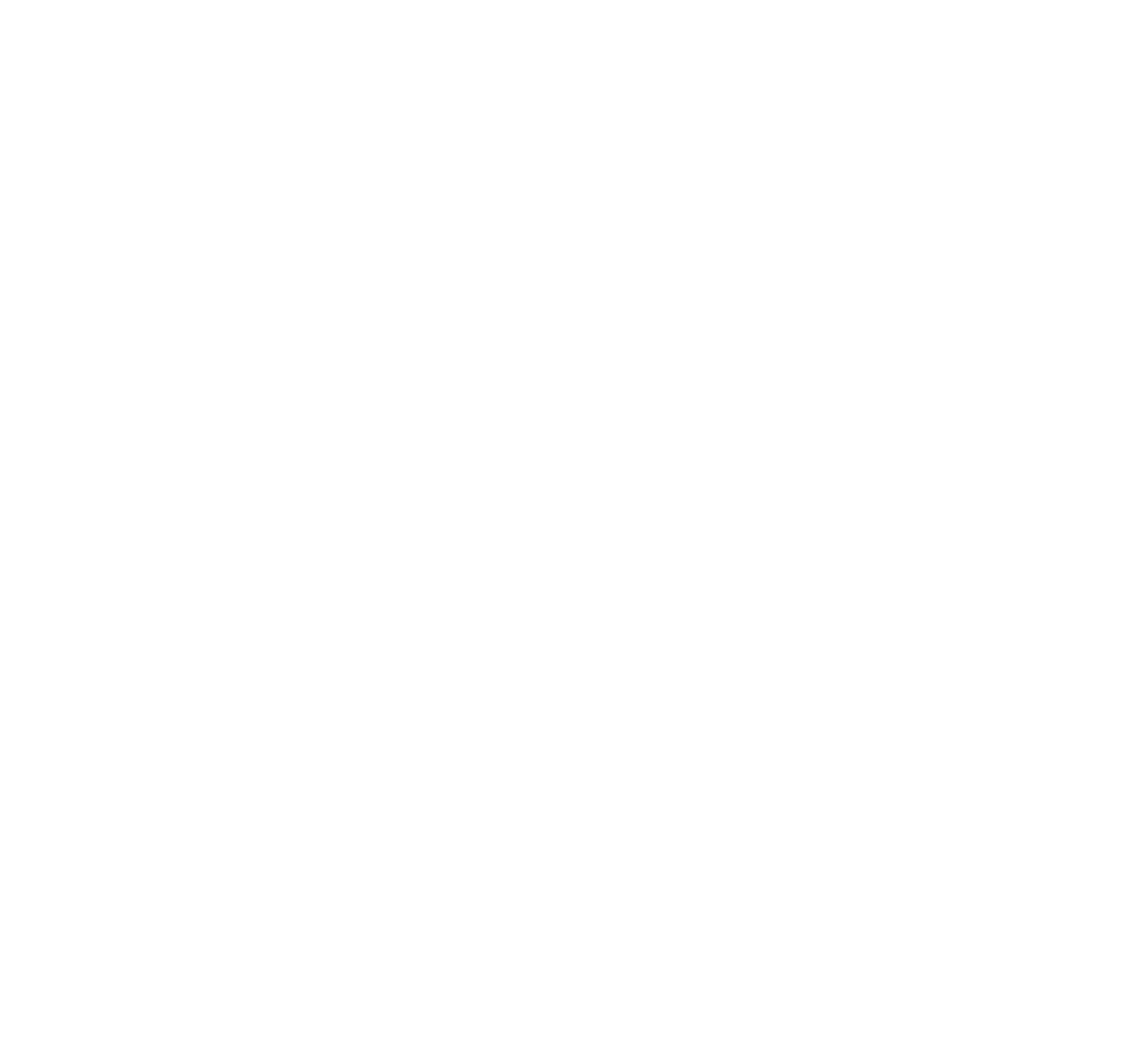
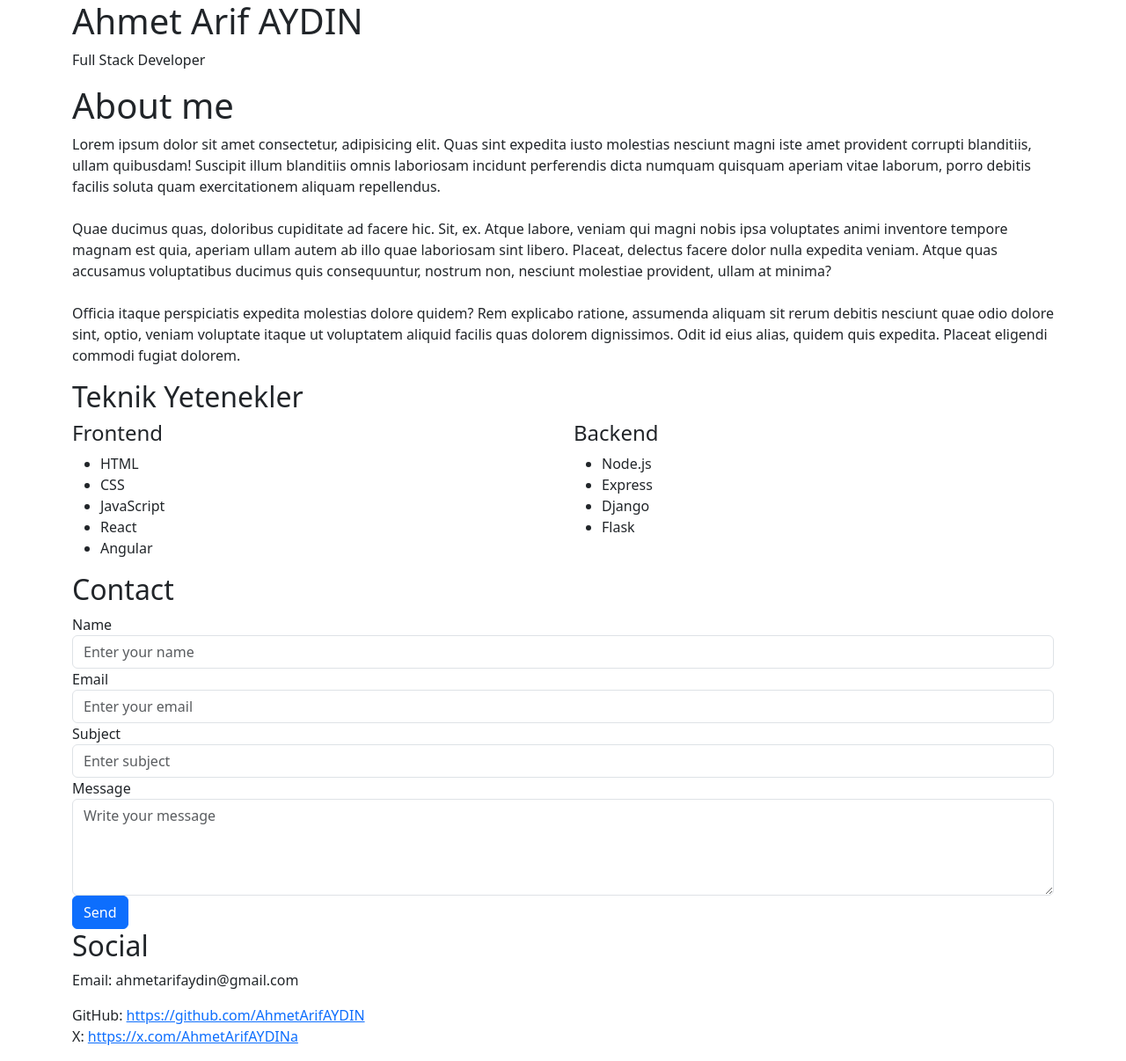
Before and after one commit to AhmetArifAYDIN/AhmetArifAYDIN.github.io, a plain HTML site: page index.html in a window 1280 px wide. Shown: the whole page at 88% size. Before the commit the page ends 800 px from the top, so only its background shows below. Drawn offline with nearby package versions, Linux system fonts and the light colour scheme.

Commit message:
Update index.html

```diff
--- a/index.html
+++ b/index.html
@@ -2,10 +2,159 @@
 <html lang="en">
   <head>
     <meta charset="UTF-8" />
-    <meta name="viewport" content="width=device-width, initial-scale=1.0" />
-    <title>Hello, World!</title>
+    <meta name="viewport" content="width=device-width, initial-scale=1" />
+    <title>Full Stack Developer | Ahmet Arif AYDIN</title>
+    <link
+      href="https://cdn.jsdelivr.net/npm/bootstrap@5.3.3/dist/css/bootstrap.min.css"
+      rel="stylesheet"
+      integrity="sha384-QWTKZyjpPEjISv5WaRU9OFeRpok6YctnYmDr5pNlyT2bRjXh0JMhjY6hW+ALEwIH"
+      crossorigin="anonymous"
+    />
+    <link rel="stylesheet" href="style.css" />
   </head>
   <body>
-    <p></p>
+    <!-- Hero Section -->
+    <section class="hero-section">
+      <div class="container">
+        <h1>Ahmet Arif AYDIN</h1>
+        <p>Full Stack Developer</p>
+      </div>
+    </section>
+    <!--  -->
+
+    <!-- About Section -->
+    <section class="about-section">
+      <div class="container">
+        <h1>About me</h1>
+        <p>
+          Lorem ipsum dolor sit amet consectetur, adipisicing elit. Quas sint
+          expedita iusto molestias nesciunt magni iste amet provident corrupti
+          blanditiis, ullam quibusdam! Suscipit illum blanditiis omnis
+          laboriosam incidunt perferendis dicta numquam quisquam aperiam vitae
+          laborum, porro debitis facilis soluta quam exercitationem aliquam
+          repellendus.
+          <br /><br />
+          Quae ducimus quas, doloribus cupiditate ad facere hic. Sit, ex. Atque
+          labore, veniam qui magni nobis ipsa voluptates animi inventore tempore
+          magnam est quia, aperiam ullam autem ab illo quae laboriosam sint
+          libero. Placeat, delectus facere dolor nulla expedita veniam. Atque
+          quas accusamus voluptatibus ducimus quis consequuntur, nostrum non,
+          nesciunt molestiae provident, ullam at minima?
+          <br /><br />
+          Officia itaque perspiciatis expedita molestias dolore quidem? Rem
+          explicabo ratione, assumenda aliquam sit rerum debitis nesciunt quae
+          odio dolore sint, optio, veniam voluptate itaque ut voluptatem aliquid
+          facilis quas dolorem dignissimos. Odit id eius alias, quidem quis
+          expedita. Placeat eligendi commodi fugiat dolorem.
+        </p>
+      </div>
+    </section>
+    <!--  -->
+
+    <!-- Skills Section -->
+    <section class="section">
+      <div class="container">
+        <h2>Teknik Yetenekler</h2>
+        <div class="row">
+          <div class="col-md-6">
+            <h4>Frontend</h4>
+            <ul>
+              <li>HTML</li>
+              <li>CSS</li>
+              <li>JavaScript</li>
+              <li>React</li>
+              <li>Angular</li>
+            </ul>
+          </div>
+          <div class="col-md-6">
+            <h4>Backend</h4>
+            <ul>
+              <li>Node.js</li>
+              <li>Express</li>
+              <li>Django</li>
+              <li>Flask</li>
+            </ul>
+          </div>
+        </div>
+      </div>
+    </section>
+    <!--  -->
+
+    <!-- Contact Section -->
+    <section class="section contact-section">
+      <div class="container">
+        <h2>Contact</h2>
+        <form>
+          <div class="form-group">
+            <label for="name">Name</label>
+            <input
+              type="text"
+              class="form-control"
+              id="name"
+              placeholder="Enter your name"
+              required
+            />
+          </div>
+          <div class="form-group">
+            <label for="email">Email</label>
+            <input
+              type="email"
+              class="form-control"
+              id="email"
+              placeholder="Enter your email"
+              required
+            />
+          </div>
+          <div class="form-group">
+            <label for="subject">Subject</label>
+            <input
+              type="text"
+              class="form-control"
+              id="subject"
+              placeholder="Enter subject"
+              required
+            />
+          </div>
+          <div class="form-group">
+            <label for="message">Message</label>
+            <textarea
+              class="form-control"
+              id="message"
+              rows="4"
+              placeholder="Write your message"
+              required
+            ></textarea>
+          </div>
+          <button type="submit" class="btn btn-primary">Send</button>
+        </form>
+      </div>
+    </section>
+    <!--  -->
+
+    <!-- Contact Section -->
+    <section class="section">
+      <div class="container">
+        <h2>Social</h2>
+        <p>Email: ahmetarifaydin@gmail.com</p>
+        <p>
+          GitHub:
+          <a href="https://github.com/AhmetArifAYDIN"
+            >https://github.com/AhmetArifAYDIN</a
+          >
+          <br />
+          X:
+          <a href="https://x.com/AhmetArifAYDINa"
+            >https://x.com/AhmetArifAYDINa</a
+          >
+        </p>
+      </div>
+    </section>
+    <!--  -->
+
+    <script
+      src="https://cdn.jsdelivr.net/npm/bootstrap@5.3.3/dist/js/bootstrap.bundle.min.js"
+      integrity="sha384-YvpcrYf0tY3lHB60NNkmXc5s9fDVZLESaAA55NDzOxhy9GkcIdslK1eN7N6jIeHz"
+      crossorigin="anonymous"
+    ></script>
   </body>
 </html>
```
